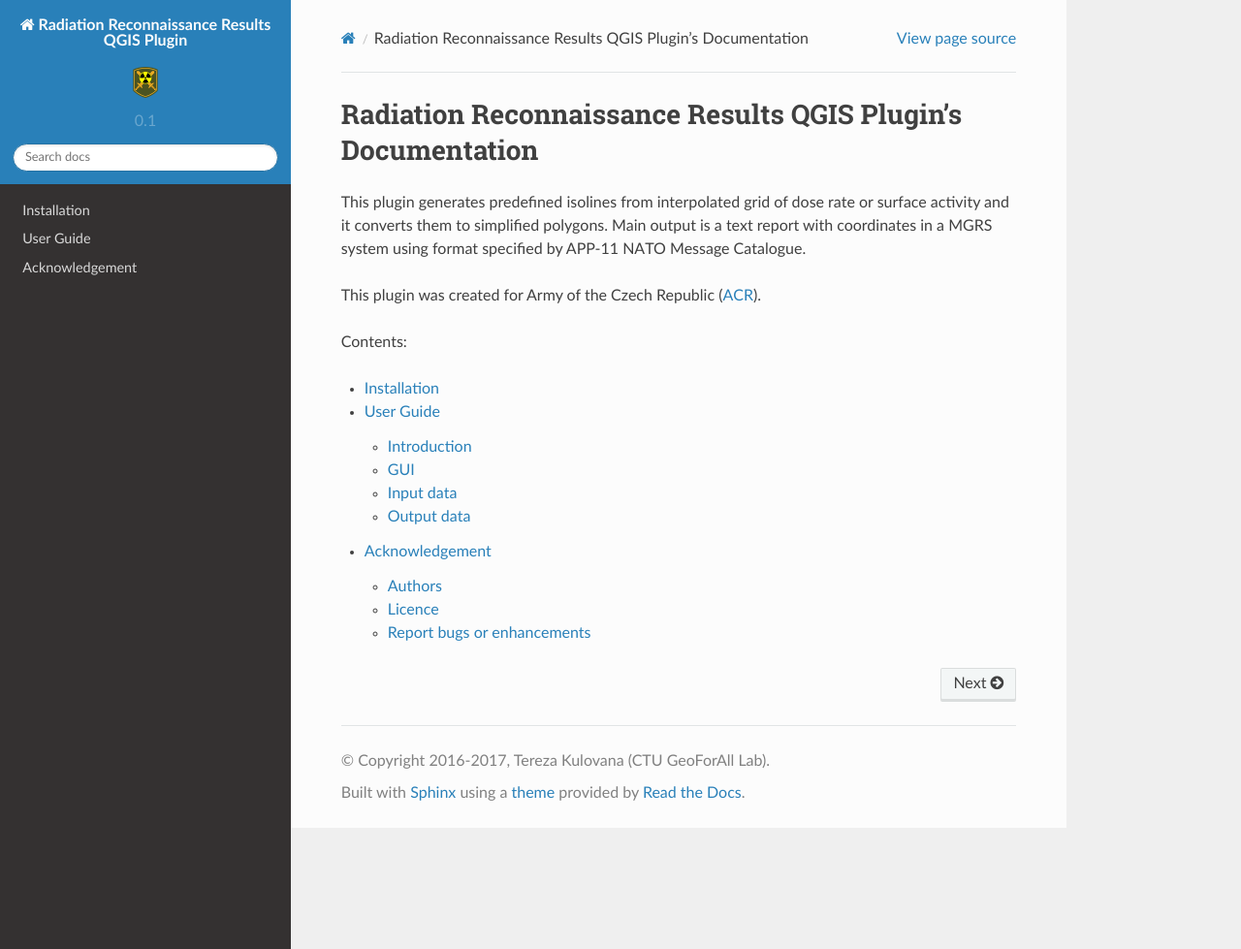
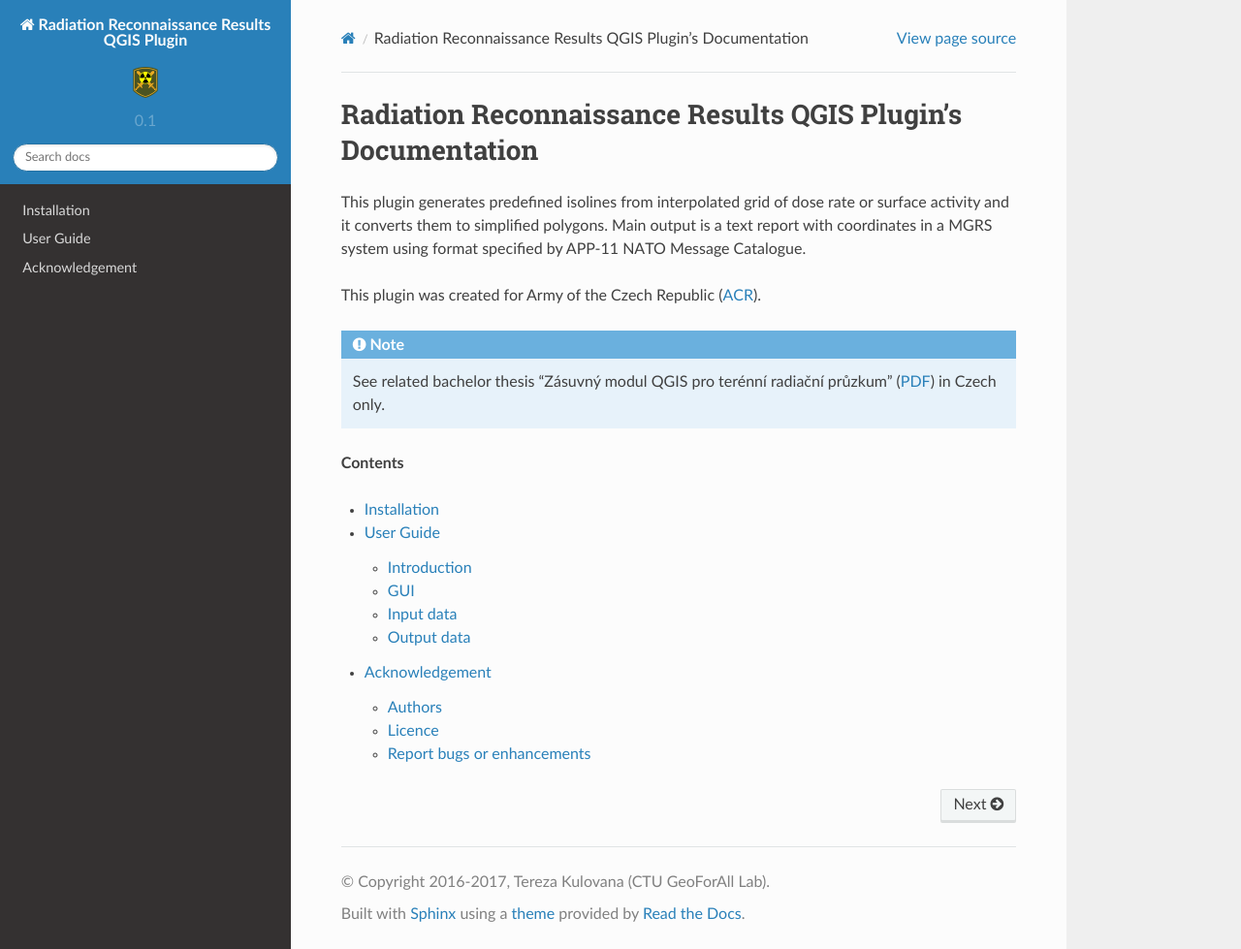
Before and after one commit to ctu-geoforall-lab/qgis-radiation-reconnaissance-results-plugin, a Sphinx documentation site: the page built from docs/source/index.rst, in a window 1280 px wide and 979 px high. Shown: the whole window at 97% size. Built offline with Sphinx 7.4.7 and the Read the Docs theme 2.0.0, drawn with Linux system fonts in a browser that asks for light colours; formulas are drawn with MathJax 3; pages that are not in the unit, such as notebooks, are missing from menus.

Commit message:
add links to bachelor thesis

```diff
--- a/docs/source/index.rst
+++ b/docs/source/index.rst
@@ -15,7 +10,12 @@
 This plugin was created for Army of the Czech Republic (`ACR
 <http://www.army.cz/en/>`__).
 
-Contents:
+.. note:: See related bachelor thesis "Zásuvný modul QGIS pro terénní
+   radiační průzkum" (`PDF
+   <https://github.com/ctu-geoforall-lab-projects/bp-kulovana-2017/raw/master/text/tereza-kulovana-bp-2017.pdf>`__)
+   in Czech only.
+
+**Contents**
 
 .. toctree::
    :maxdepth: 2
```
Also changed, not shown: other parts of docs/source/index.rst (+0 -5 lines), README.md (+7 -2 lines).
